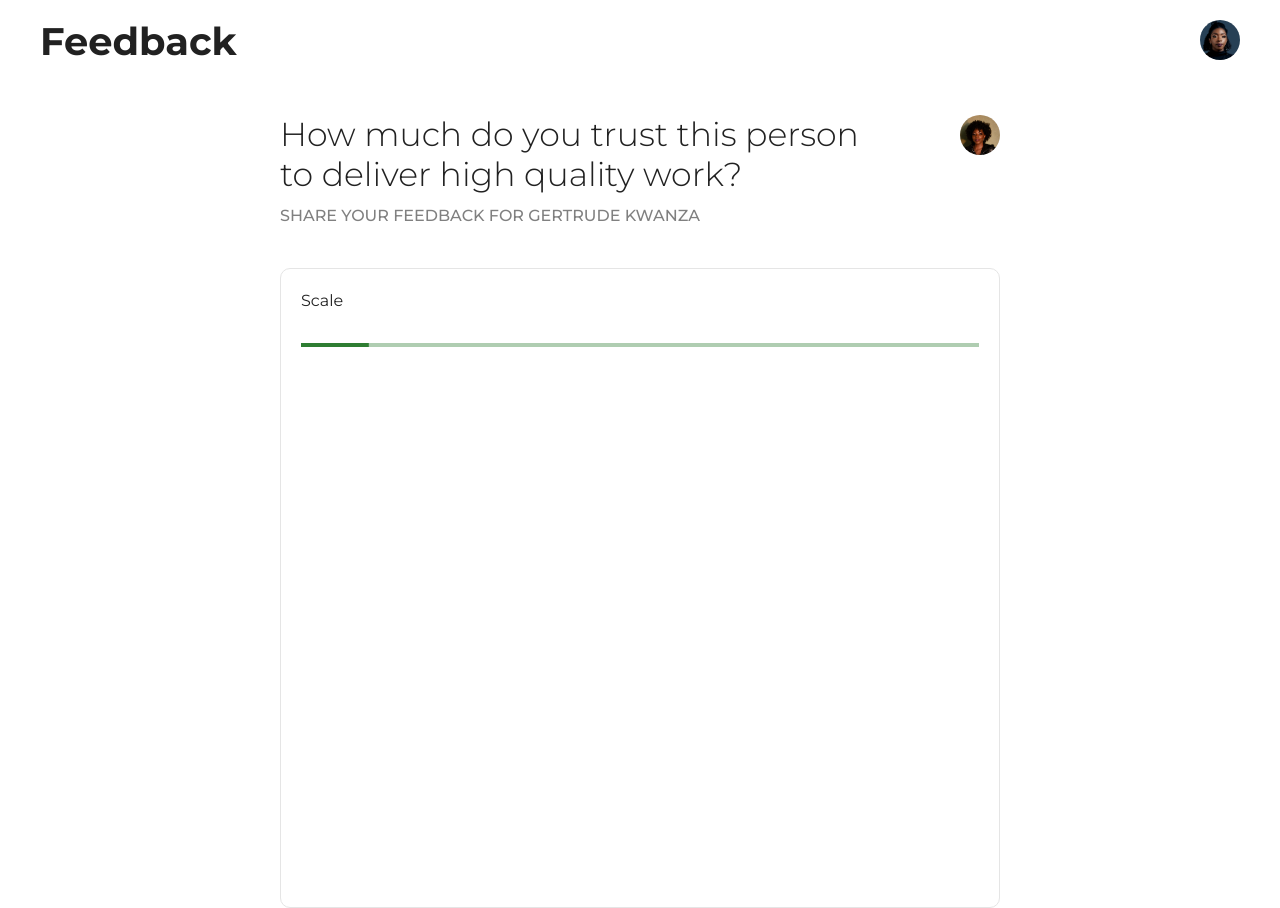
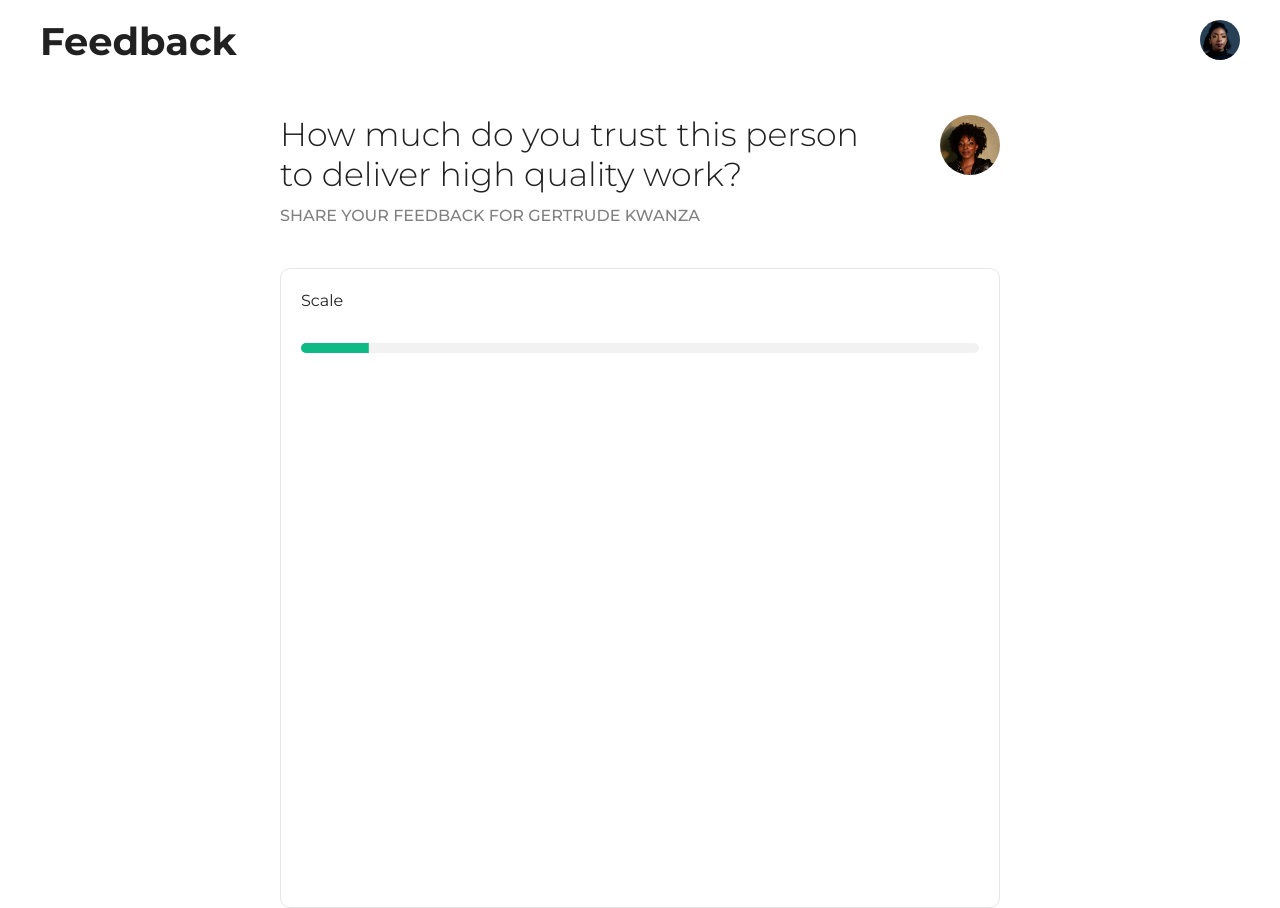
Before and after one commit to gertie-sheshe/your-feedback, a React (Create React App) app: page /user/1/question/q1 in a window 1280 px wide. Built offline with nearby package versions, Linux system fonts and the light colour scheme.

Commit message:
(feat) progressbar colors + avatar size + textfield height styling

```diff
--- a/src/components/ProgressBar/ProgressBar.js
+++ b/src/components/ProgressBar/ProgressBar.js
@@ -7,9 +7,15 @@ function ProgressBar() {
       <LinearProgress
         variant="determinate"
         value={10}
-        color="success"
+        color="primary"
         sx={{
           margin: "30px 0",
+          height: "10px",
+          backgroundColor: "#f2f2f2",
+          borderRadius: "10px",
+          "& .MuiLinearProgress-barColorPrimary": {
+            backgroundColor: "#0dba86",
+          },
         }}
       />
     </div>
--- a/src/components/QuestionDetails/QuestionDetails.js
+++ b/src/components/QuestionDetails/QuestionDetails.js
@@ -23,7 +23,11 @@ function QuestionTitle({ title }) {
         </Typography>
       </Grid>
       <Grid item xs={2} sx={{ display: "flex", justifyContent: "end" }}>
-        <UserAvatar src={GertieOne} alt="Gertie" />
+        <UserAvatar
+          src={GertieOne}
+          alt="Gertie"
+          sx={{ width: 60, height: 60 }}
+        />
       </Grid>
     </Grid>
   );
--- a/src/components/Text/Text.js
+++ b/src/components/Text/Text.js
@@ -9,7 +9,10 @@ function Text() {
         maxRows={40}
         sx={{
           width: "100%",
-          height: "60vh",
+          "& .MuiInputBase-root": {
+            height: "100%",
+          },
+          height: "40vh",
           border: "1px solid #E5E5E5",
           borderRadius: "10px",
         }}
--- a/src/ui/UserAvatar/UserAvatar.js
+++ b/src/ui/UserAvatar/UserAvatar.js
@@ -1,8 +1,8 @@
 import React from "react";
 import Avatar from "@mui/material/Avatar";
 
-function UserAvatar({ src, alt }) {
-  return <Avatar src={src} alt={alt} />;
+function UserAvatar({ src, alt, sx }) {
+  return <Avatar src={src} alt={alt} sx={sx} />;
 }
 
 export default UserAvatar;
```
